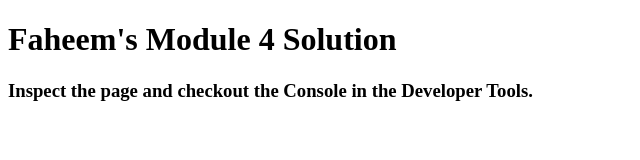
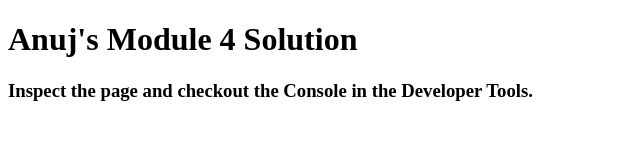
Before and after one commit to anuj606/JHPUWEBDEV, a plain HTML site: page module-4-solution/index.html in a window 1280 px wide. Shown: the whole page, without its empty margins (0-640 px from the left). Drawn offline with Linux system fonts and the light colour scheme.

Commit message:
Update index.html

```diff
--- a/module-4-solution/index.html
+++ b/module-4-solution/index.html
@@ -11,7 +11,7 @@
   <script src="script.js"></script>
 </head>
 <body>
-  <h1>Faheem's Module 4 Solution</h1>
+  <h1>Anuj's Module 4 Solution</h1>
   <h3>Inspect the page and checkout the Console in the Developer Tools.</h3>
 </body>
 </html>
```
